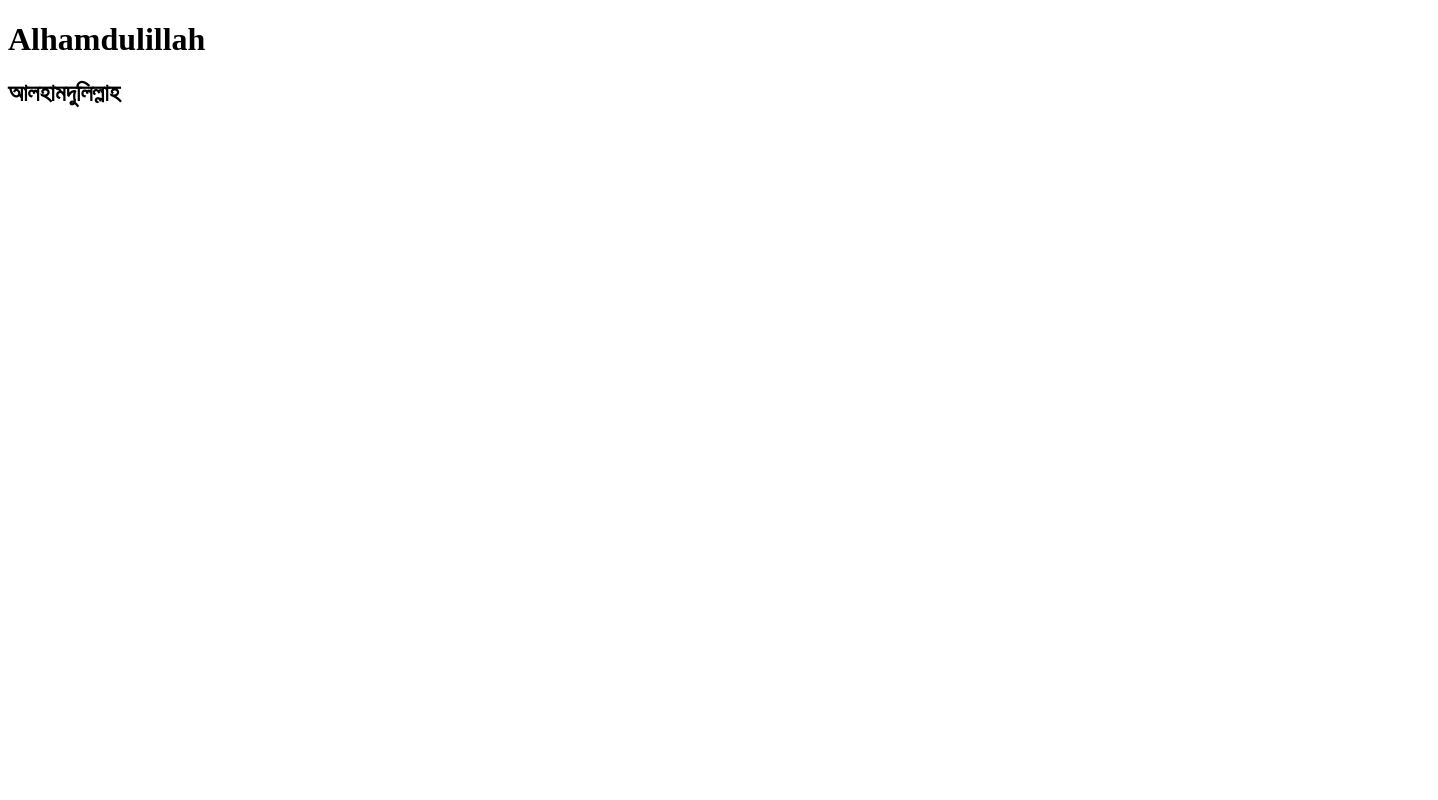
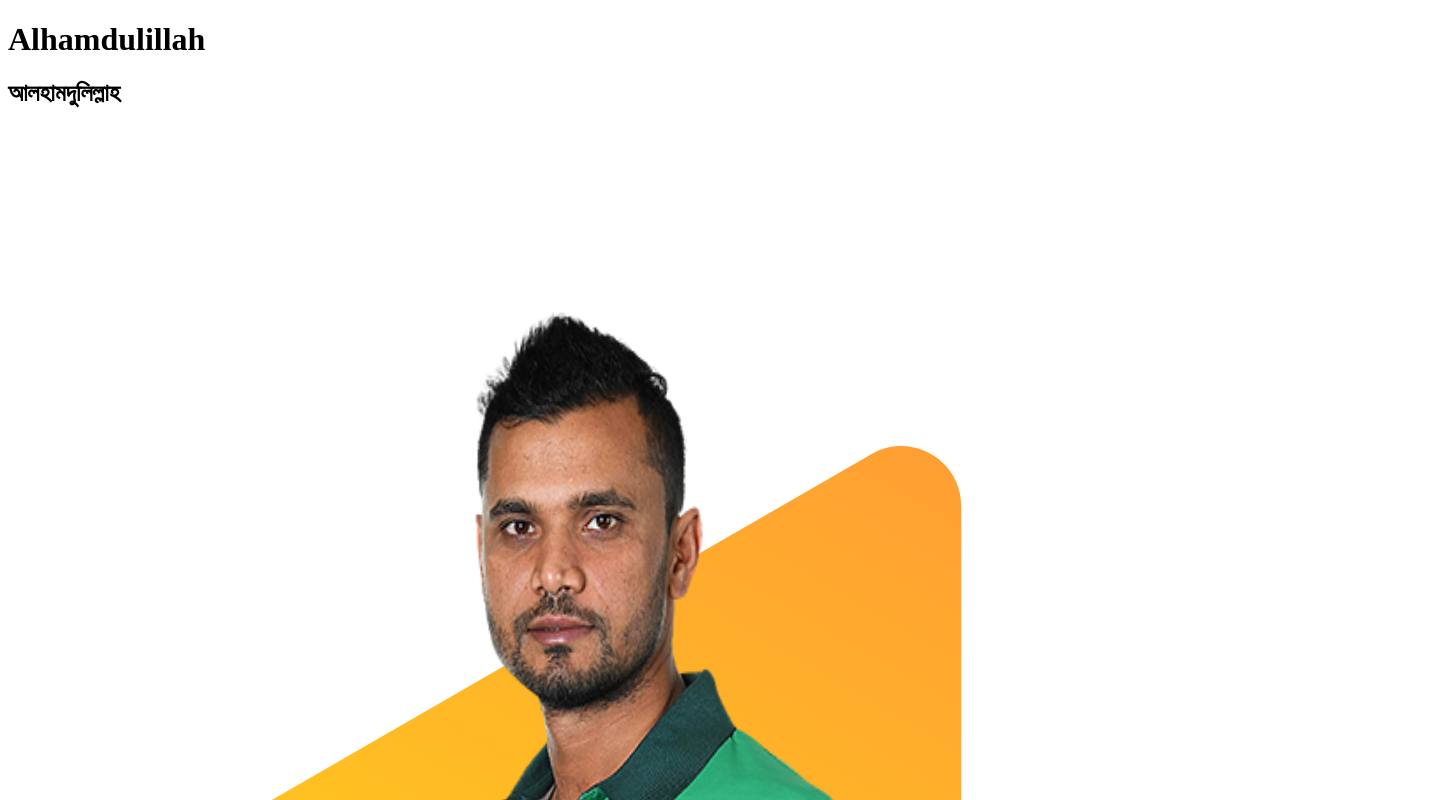
Before and after one commit to mhasanrose8888/my-first-website-jh, a plain HTML site: page index.html in a window 1280 px wide. Shown: the top 800 px of the page, 1438 px wide, since content can reach past the window. Drawn offline with Linux system fonts and the light colour scheme.

Commit message:
picture added

```diff
--- a/index.html
+++ b/index.html
@@ -9,5 +9,6 @@
 <body>
     <h1>Alhamdulillah </h1>
     <h2>আলহামদুলিল্লাহ</h2>
+    <img src="images/01.png" alt="">
 </body>
 </html>
```
Also changed, not shown: images/01.png (added).
